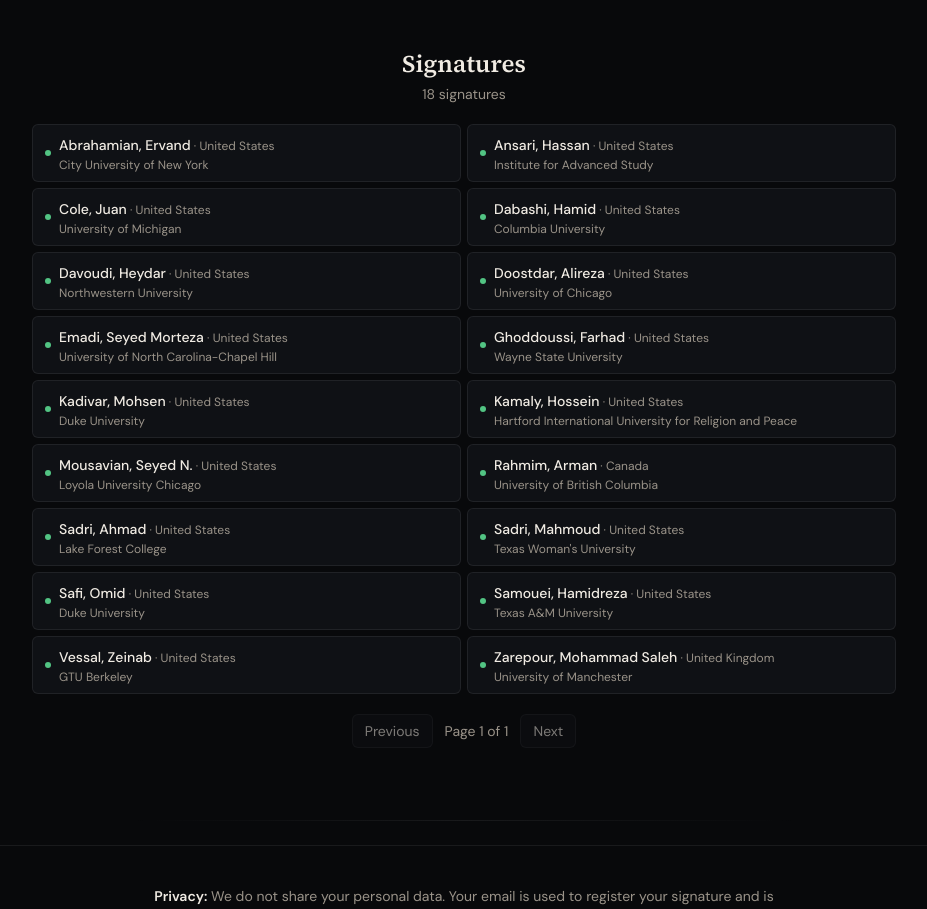
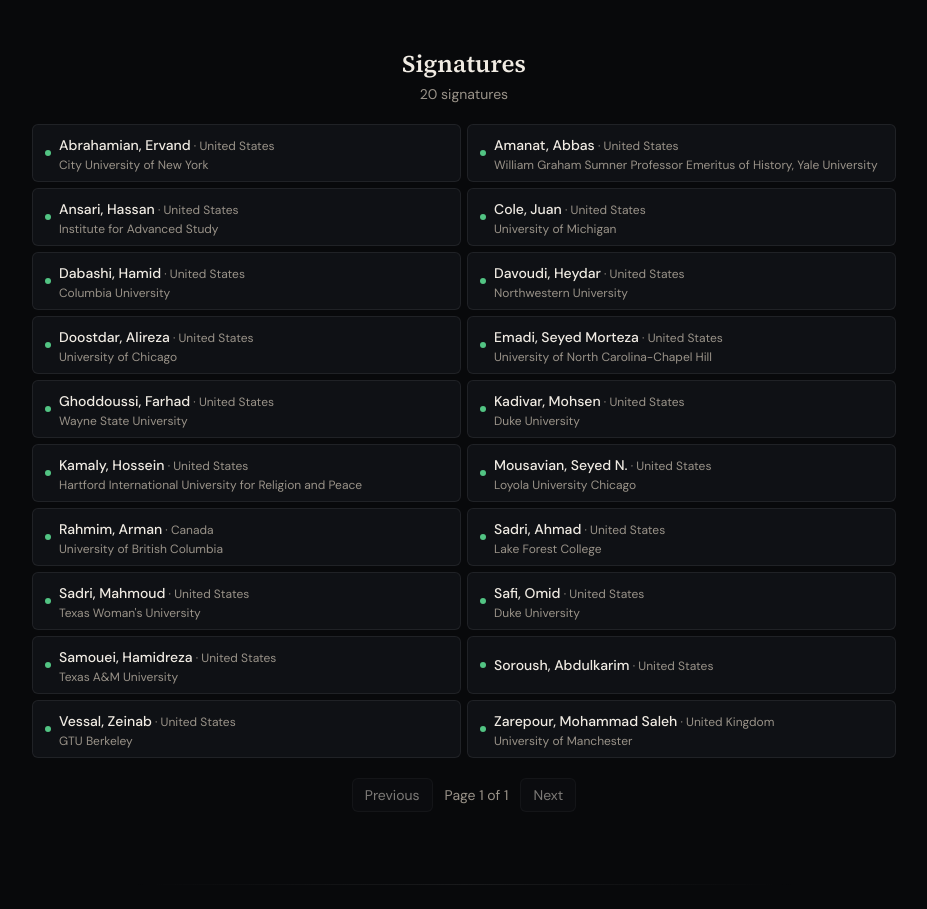
Before and after one commit to Imannil/petition-site, a Next.js app: page / in a window 1280 px wide. Shown: the part 1840-2749 px from the top of the page, without its empty margins (176-1103 px from the left). Built offline with nearby package versions, Linux system fonts and the light colour scheme; no server answers; the database is empty.

Commit message:
adding 2 ppls to the initial supporters list

```diff
--- a/content/initial-signatories.ts
+++ b/content/initial-signatories.ts
@@ -102,4 +102,14 @@
     country: "United States",
     affiliation: "Wayne State University",
   },
+  {
+    fullName: "Abdulkarim Soroush",
+    country: "United States",
+    affiliation: undefined,
+  },
+  {
+    fullName: "Abbas Amanat",
+    country: "United States",
+    affiliation: "William Graham Sumner Professor Emeritus of History, Yale University",
+  },
 ];
--- a/prisma/seed.ts
+++ b/prisma/seed.ts
@@ -25,6 +25,8 @@
   "zvessal@gmail.com",
   "hkamaly@hartfordinternational.edu",
   "ghoddoussi.farhad@gmail.com",
+  "abdulkarimsoroush@gmail.com",
+  "abbas.amanat@yale.edu",
 ];
 
 async function main() {
```
